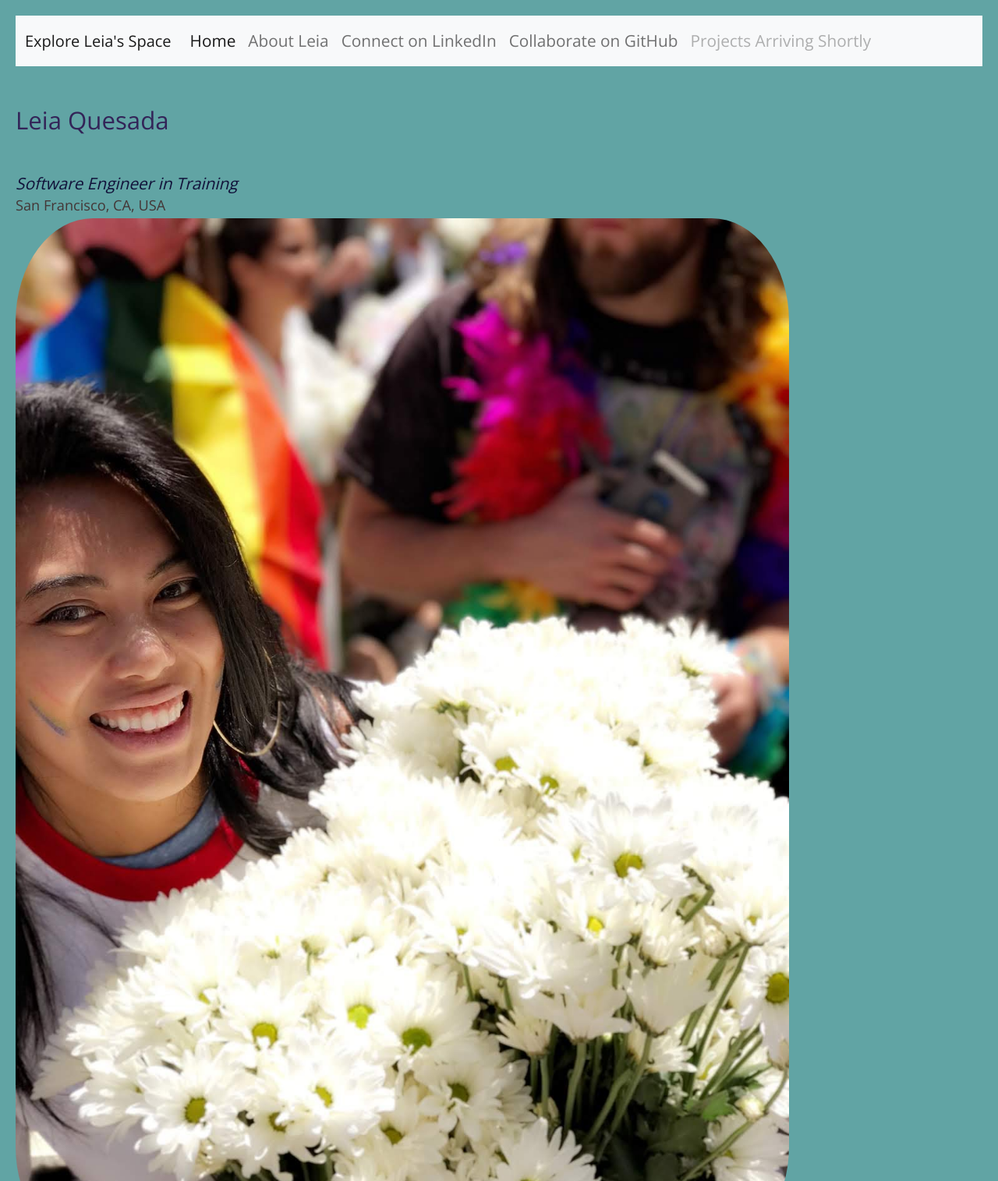
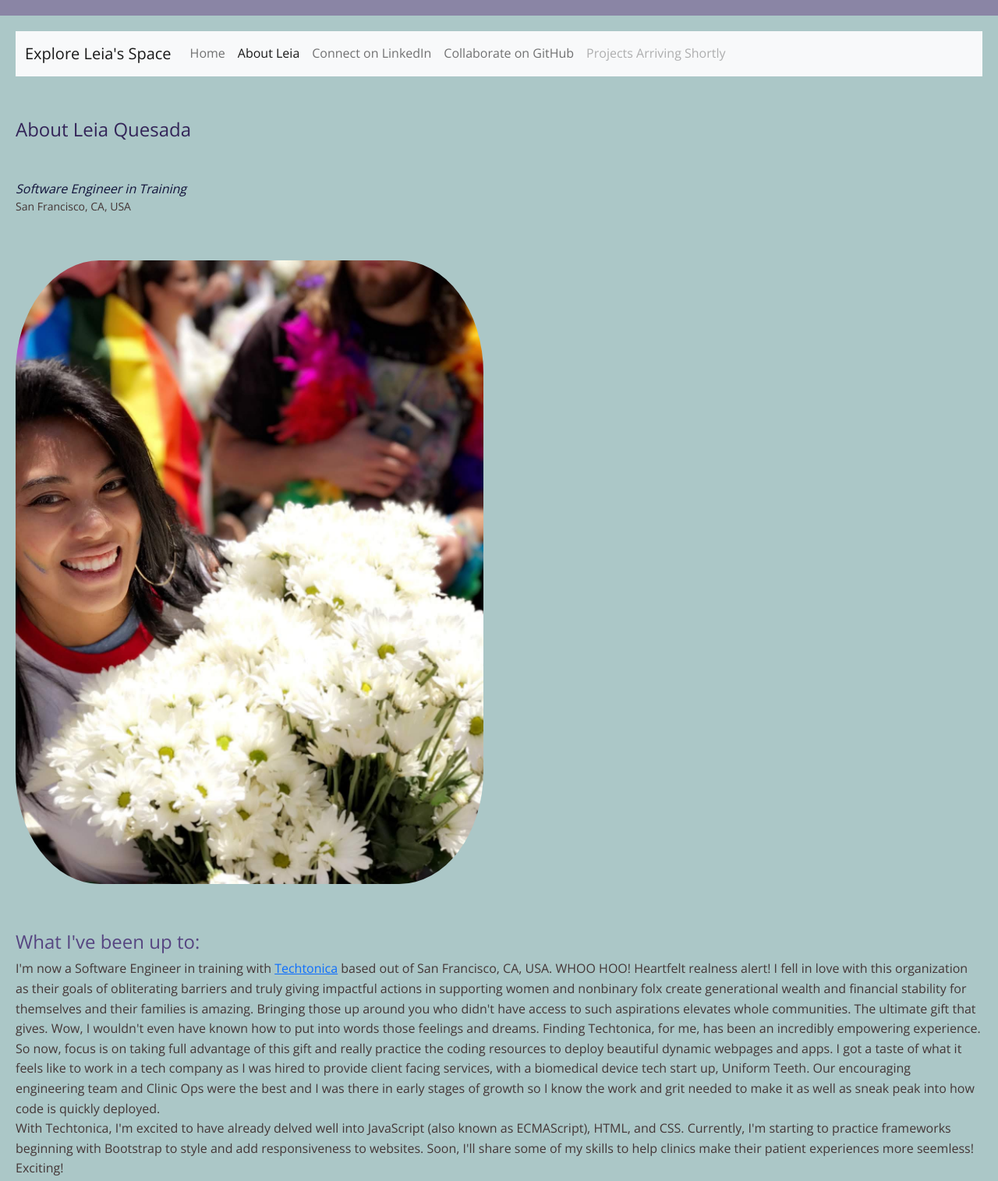
Before and after one commit to LeiaQuesada/personal-profile, a plain HTML site: page about.html in a window 1280 px wide. Shown: the top 1515 px of the page at 78% size. Drawn offline with nearby package versions, Linux system fonts and the light colour scheme.

Commit message:
Add more content and fix current navbar file

```diff
--- a/about.html
+++ b/about.html
@@ -27,8 +27,8 @@
                   </button>
                   <div class="collapse navbar-collapse" id="navbarNavAltMarkup">
                     <div class="navbar-nav">
-                      <a class="nav-link active" aria-current="page" href="index.html">Home</a>
-                      <a class="nav-link" href="about.html">About Leia</a>
+                      <a class="nav-link" href="index.html">Home</a>
+                      <a class="nav-link active" aria-current="page" href="about.html">About Leia</a>
                       <a class="nav-link" href="https://www.linkedin.com/in/leia-quesada/" target=blank>Connect on LinkedIn</href=>
                       <a class="nav-link" href="https://github.com/LeiaQuesada" target=blank>Collaborate on GitHub</a>
                       <a class="nav-link disabled" tabindex="-1" aria-disabled="true">Projects Arriving Shortly</a>
@@ -38,7 +38,7 @@
             </nav>
         </header>
 
-        <h1>Leia Quesada</h1>
+        <h1>About Leia Quesada</h1>
 
         <h2>Software Engineer in Training</h2>
 
@@ -46,13 +46,15 @@
 
         <img src="pride.jpg" alt="Candid photo of Leia holding a bouquet of white daisies at a pride parade.">
 
-        <h4>What I'm up to these days:</h4>
+        <h4>What I've been up to:</h4>
 
-            <p>I'm a Software Engineer in training with <a href="https://techtonica.org/" target=blank><strong>Techtonica</strong></a> from San Francisco, CA, USA. I am in love with this organization as the message of breaking barriers and impactful inclusion to really support women and nonbinary folx to create generational wealth and financial stability. Wow, I wouldn't even have known how to put into words those feelings and desires. Finding Techtonica, for me, has been an incredible experience.
+            <p>I'm now a Software Engineer in training with <a href="https://techtonica.org/" target=blank><strong>Techtonica</strong></a> based out of San Francisco, CA, USA. WHOO HOO! Heartfelt realness alert! I fell in love with this organization as their goals of obliterating barriers and truly giving impactful actions in supporting women and nonbinary folx create generational wealth and financial stability for themselves and their families is <strong>amazing</strong>. Bringing those up around you who didn't have access to such aspirations elevates whole communities. The ultimate gift that gives. Wow, I wouldn't even have known how to put into words those feelings and dreams. Finding Techtonica, for me, has been an incredibly empowering experience.
+            <br>
+            So now, focus is on taking full advantage of this gift and really practice the coding resources to deploy beautiful dynamic webpages and apps. I got a taste of what it feels like to work in a tech company as I was hired to provide client facing services, with a biomedical device tech start up, Uniform Teeth.  Our encouraging engineering team and Clinic Ops were the best and I was there in early stages of growth so I know the work and grit needed to make it as well as sneak peak into how code is quickly deployed.
+            <br>
+            With Techtonica, I'm excited to have already delved well into JavaScript (also known as ECMAScript), HTML, and CSS. Currently, I'm starting to practice frameworks beginning with Bootstrap to style and add responsiveness to websites. Soon, I'll share some of my skills to help clinics make their patient experiences more seemless! Exciting!</p>
 
-            To fully commit to the program and give the attention this movement is going to achieve, I left my full time dental career. I hope to transfer my team's confidence in me, to my aspirations in this new programming journey. I have to say, rather proudly, that I was referred to as a 'Green Beret' for a biomedical tech start up, Uniform Teeth, also based out of San Francisco, CA. Our encouraging engineering team and Clinic Ops were the best. I'll do friends and family proud and I'll share my skills with you. I'm excited to have already delved well into JavaScript (also known as ECMAScript), HTML, and CSS. I'm starting to practice frameworks beginning with Bootstrap to style and add responsiveness to websites. Soon, I'll share some of my skills to help clinics make their patient experiences more seemless! Exciting!</p>
-
-        <h4>Other activities I enjoy doing:</h4>
+        <h4>Other Sources of Joy:</h4>
 
             <p>When I'm not writing code or running around the clinic, I love roaming around different cities in all types of weather. The energy of different locations can give an exhilirating feeling. Did you know that the best time to go foraging for mushrooms is after a rain? I've come across many beauties and collected really cool spore prints. I don't eat the fungi (I'm not a cannibal, you monster! Get it? Fun guy? hehe.. ok). As I was saying, I have yet to build a pallate for them, I'll stick with my government cheese, thank you.</p>
 
--- a/index.css
+++ b/index.css
@@ -2,10 +2,10 @@
 Top bar color
 ***********************************************/
 
-/* html {
-    /*   border-top: 20px solid #8A85A5;
-	border-top: 65px solid #2d263d;
-	 */
+html {
+	border-top: 20px solid #8A85A5;
+	/* border-top: 65px solid #2d263d; */
+}
 
 /***********************************************
 Body styling
@@ -15,12 +15,11 @@ body {
 	/* max-width: 600px; */
 	margin: 0 auto;
 	padding: 20px 20px;
-	font-size: 1.3em;
 	line-height: 1.6em;
     font-family: 'Open Sans', sans-serif;
 	color: rgb(68, 54, 54);
 	font-weight: 300;
-	background: #61A4A4;
+	background: #abc7c7;
 }
 
 /***********************************************
@@ -28,9 +27,9 @@ Image styling
 ***********************************************/
 
 img {
-	border-radius: 10%;
-    align-content:center;
-	max-width: 80%;
+	border-radius: 18%;
+    align-content: center;
+	max-width: 600px;
 }
 
 /***********************************************
@@ -56,6 +55,7 @@ h3 {
 	font-size: .875em;
 	line-height: 1em;
 	font-weight: normal;
+	margin-bottom: 5%;
 }
 
 h4 {
```
Also changed, not shown: index.html (+1 -1 lines).
